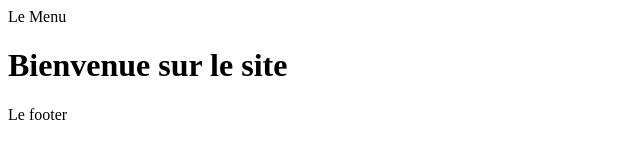
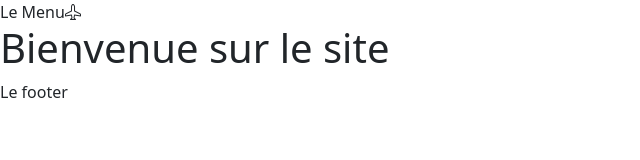
Before and after one commit to Blackzool/projet, a website with bundled scripts: page index.html in a window 1280 px wide. Shown: the whole page, without its empty margins (0-640 px from the left). Built offline with nearby package versions, Linux system fonts and the light colour scheme; files whose address does not match are found by name.

Commit message:
ajout bootstrap

```diff
--- a/index.html
+++ b/index.html
@@ -3,11 +3,13 @@
 <head>
     <meta charset="UTF-8">
     <meta name="viewport" content="width=device-width, initial-scale=1.0">
+    <link rel="stylesheet" href="node_modules/bootstrap/dist/css/bootstrap.min.css">
+    <link rel="stylesheet" href="https://cdn.jsdelivr.net/npm/bootstrap-icons@1.11.3/font/bootstrap-icons.min.css">
     <title>Document</title>
 </head>
 <body>
 
-    <header>Le Menu</header>
+    <header>Le Menu<i class="bi bi-airplane"></i></header>
 
     <main id="main-page">
     <!--Contenu de la page-->
@@ -16,5 +18,6 @@
     <footer>Le footer</footer>
 
     <script type="module" src="Router/Router.js"></script>
+    <script src="node_modules/bootstrap/dist/js/bootstrap.min.js"></script>
 </body>
 </html>
--- /dev/null
+++ b/package.json
@@ -0,0 +1,6 @@
+{
+  "dependencies": {
+    "bootstrap": "^5.3.3",
+    "bootstrap-icons": "^1.11.3"
+  }
+}
```
Also changed, not shown: 2 other files.
